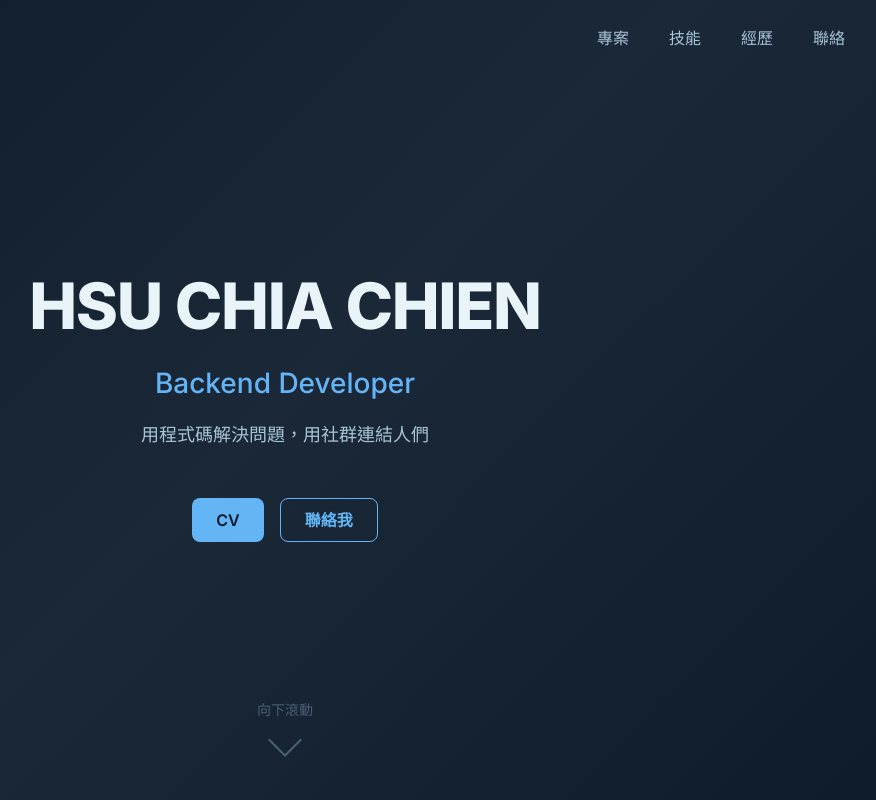
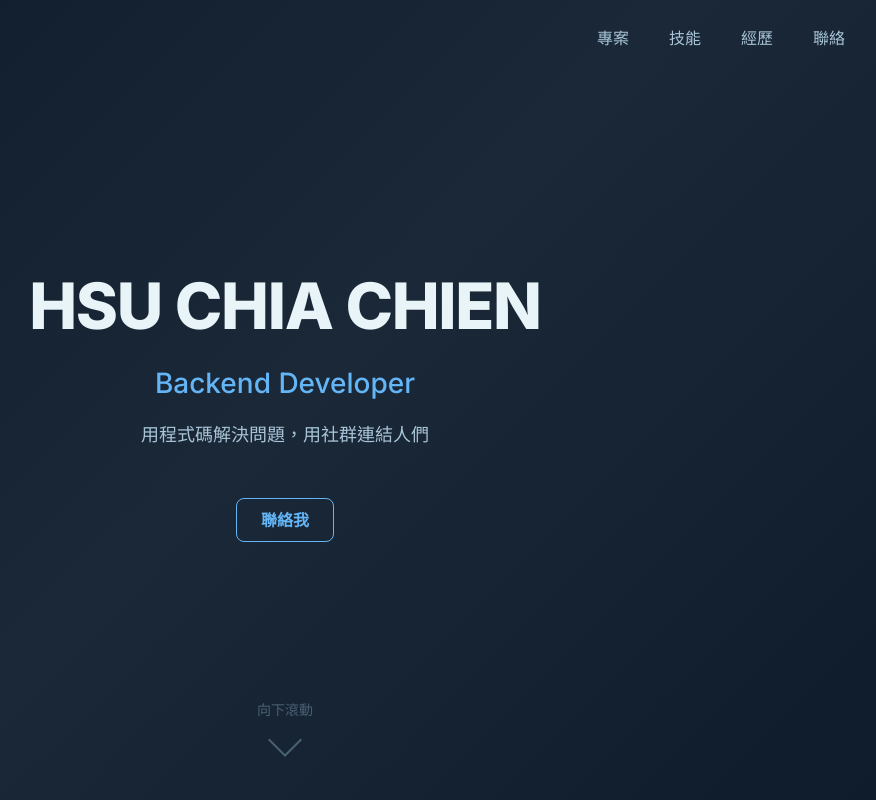
Before and after one commit to qian403/about, a Vue app: page / in a window 1280 px wide. Shown: the top 800 px of the page, without its empty margins (355-1231 px from the left). Built offline with nearby package versions, Linux system fonts and the light colour scheme.

Commit message:
feat: temporarily hide CV button

```diff
--- a/src/views/HomeView.vue
+++ b/src/views/HomeView.vue
@@ -16,9 +16,10 @@
         <p class="hero-tagline">用程式碼解決問題，用社群連結人們</p>
 
         <div class="hero-actions" role="group" aria-label="主要行動按鈕">
-          <button class="btn btn-primary" @click="goToCV">
+          <!-- CV 按鈕暫時隱藏 -->
+          <!-- <button class="btn btn-primary" @click="goToCV">
             CV
-          </button>
+          </button> -->
           <button class="btn btn-secondary" @click="scrollToSection('contact')">
             聯絡我
           </button>
```
